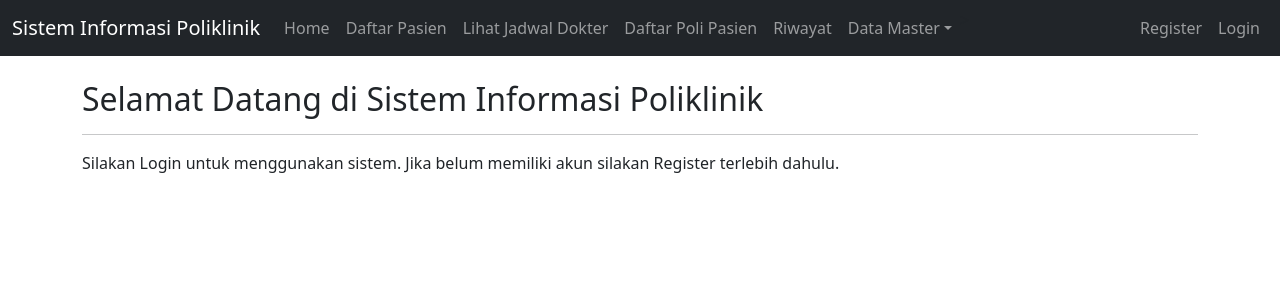
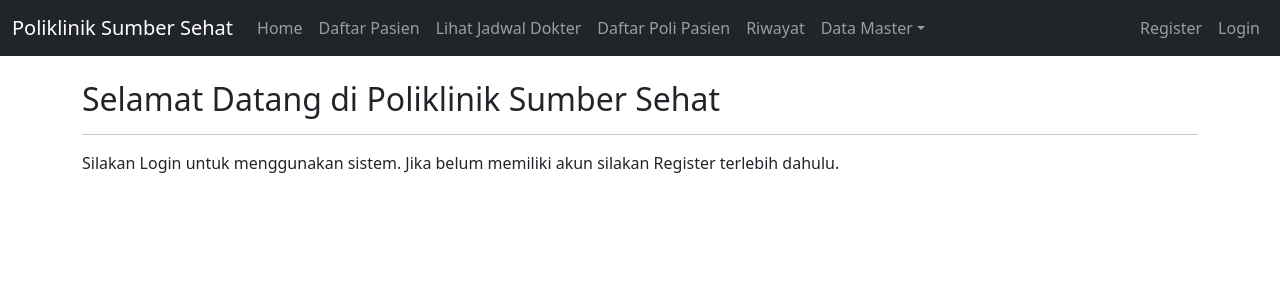
Before and after one commit to Iqbalhasanu/CAPSTONE3_A11.2020.12805_IQBAL-HASANU, a PHP site: page /index.php in a window 1280 px wide. Shown: the top 300 px of the page. Run offline with PHP 8.4, Linux system fonts and the light colour scheme.

Commit message:
Update index.php

```diff
--- a/index.php
+++ b/index.php
@@ -25,13 +25,13 @@ include_once("koneksi.php");
   <head>
     <meta charset="utf-8">
     <meta name="viewport" content="width=device-width, initial-scale=1">
-    <title>Sistem Informasi Poliklinik</title>
+    <title>Poliklinik Sumber Sehat</title>
     <link href="https://cdn.jsdelivr.net/npm/bootstrap@5.3.2/dist/css/bootstrap.min.css" rel="stylesheet" integrity="sha384-T3c6CoIi6uLrA9TneNEoa7RxnatzjcDSCmG1MXxSR1GAsXEV/Dwwykc2MPK8M2HN" crossorigin="anonymous">
   </head>
   <body>
     <nav class="navbar navbar-expand-lg navbar-dark bg-dark">
         <div class="container-fluid">
-            <a class="navbar-brand" href="#">Sistem Informasi Poliklinik</a>
+            <a class="navbar-brand" href="#">Poliklinik Sumber Sehat</a>
             <button class="navbar-toggler" type="button" data-bs-toggle="collapse" data-bs-target="#navbarNavDropdown" aria-controls="navbarNavDropdown" aria-expanded="false" aria-label="Toggle navigation">
                 <span class="navbar-toggler-icon"></span>
             </button>
@@ -135,7 +135,7 @@ include_once("koneksi.php");
             if (isset($_GET['page'])) {
                 include($_GET['page'] . ".php");
             } else {
-                echo "<br><h2>Selamat Datang di Sistem Informasi Poliklinik";
+                echo "<br><h2>Selamat Datang di Poliklinik Sumber Sehat";
 
                 if (isset($_SESSION['username'])) {
                     //jika sudah login tampilkan username
```
